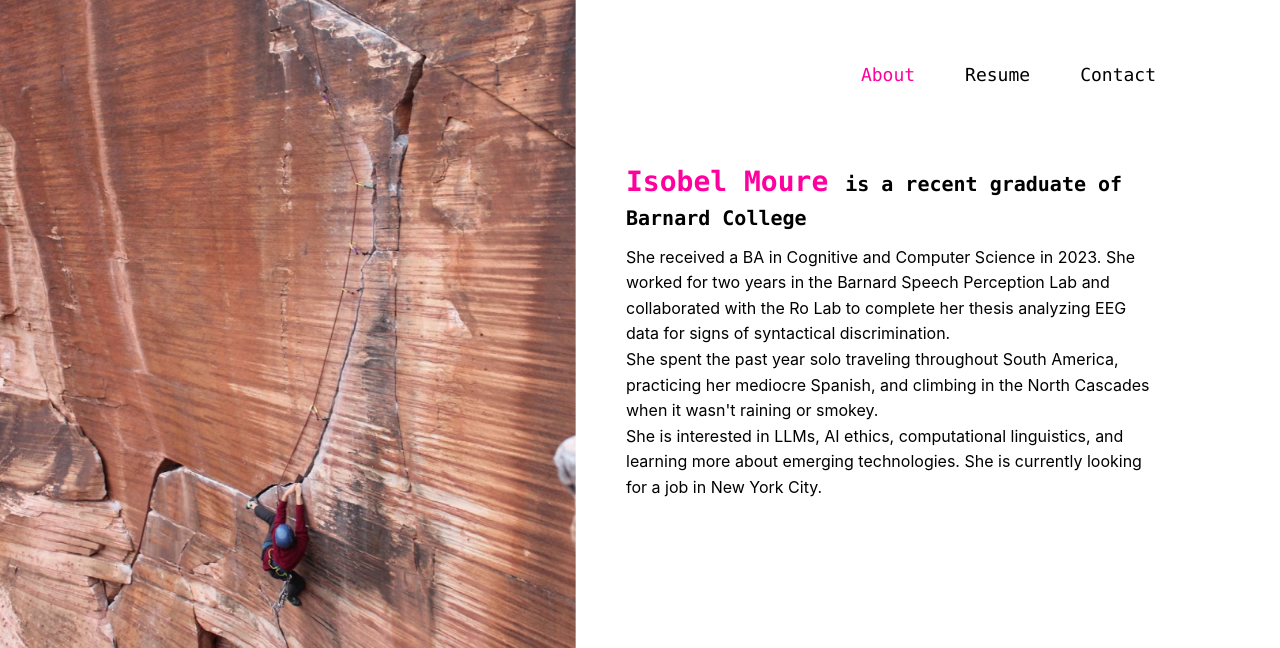
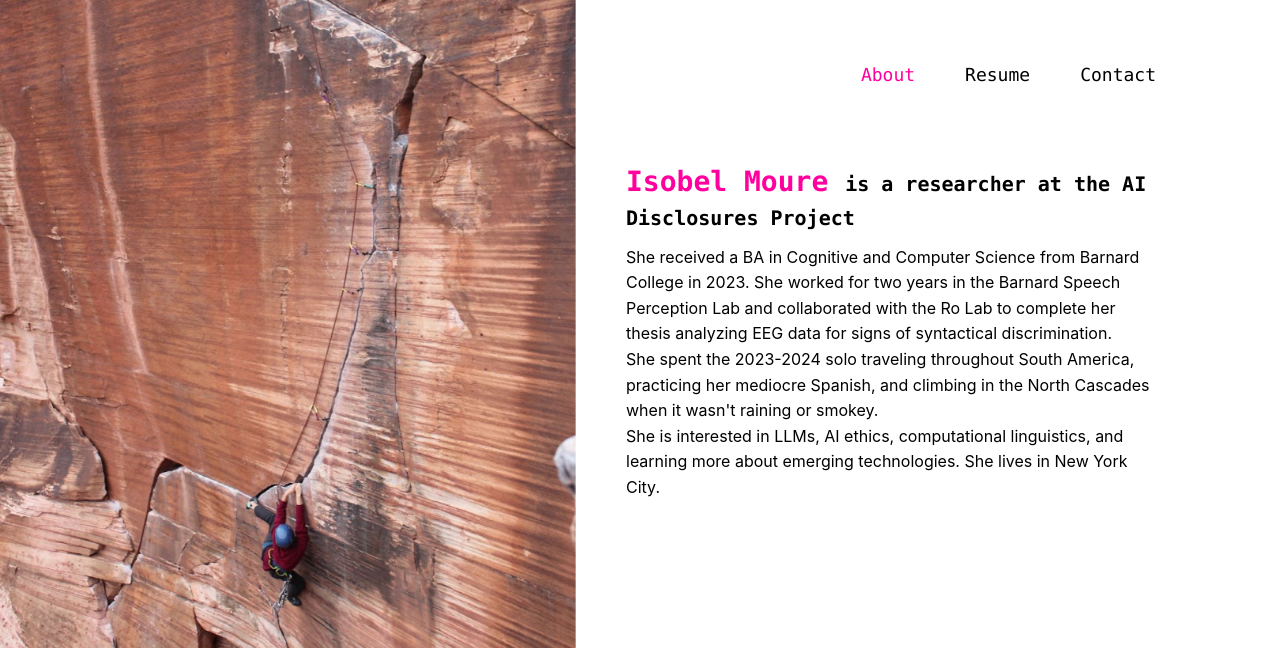
Before and after one commit to ismoure/ismoure.github.io, a plain HTML site: page index.html in a window 1280 px wide. Shown: the part 152-800 px from the top of the page. Drawn offline with Linux system fonts and the light colour scheme.

Commit message:
small content updates

```diff
--- a/index.html
+++ b/index.html
@@ -29,11 +29,11 @@
 
             <!-- Main Content -->
             <main class="main-content">
-                <h1 class="name"><span style="color:#ff009e;">Isobel Moure</span> <span class="intro">is a recent graduate of Barnard College</span></h1>
+                <h1 class="name"><span style="color:#ff009e;">Isobel Moure</span> <span class="intro">is a researcher at the AI Disclosures Project</span></h1>
                 <div class="bio">
-                    <p>She received a BA in Cognitive and Computer Science in 2023. She worked for two years in the Barnard Speech Perception Lab and collaborated with the Ro Lab to complete her thesis analyzing EEG data for signs of syntactical discrimination.</p>
-                    <p>She spent the past year solo traveling throughout South America, practicing her mediocre Spanish, and climbing in the North Cascades when it wasn't raining or smokey.</p>
-                    <p>She is interested in LLMs, AI ethics, computational linguistics, and learning more about emerging technologies. She is currently looking for a job in New York City.</p>
+                    <p>She received a BA in Cognitive and Computer Science from Barnard College in 2023. She worked for two years in the Barnard Speech Perception Lab and collaborated with the Ro Lab to complete her thesis analyzing EEG data for signs of syntactical discrimination.</p>
+                    <p>She spent the 2023-2024 solo traveling throughout South America, practicing her mediocre Spanish, and climbing in the North Cascades when it wasn't raining or smokey.</p>
+                    <p>She is interested in LLMs, AI ethics, computational linguistics, and learning more about emerging technologies. She lives in New York City.</p>
                 </div>
             </main>
         </div>
```
Also changed, not shown: contact.html (+2 -2 lines), resume.html (+1 -6 lines).
